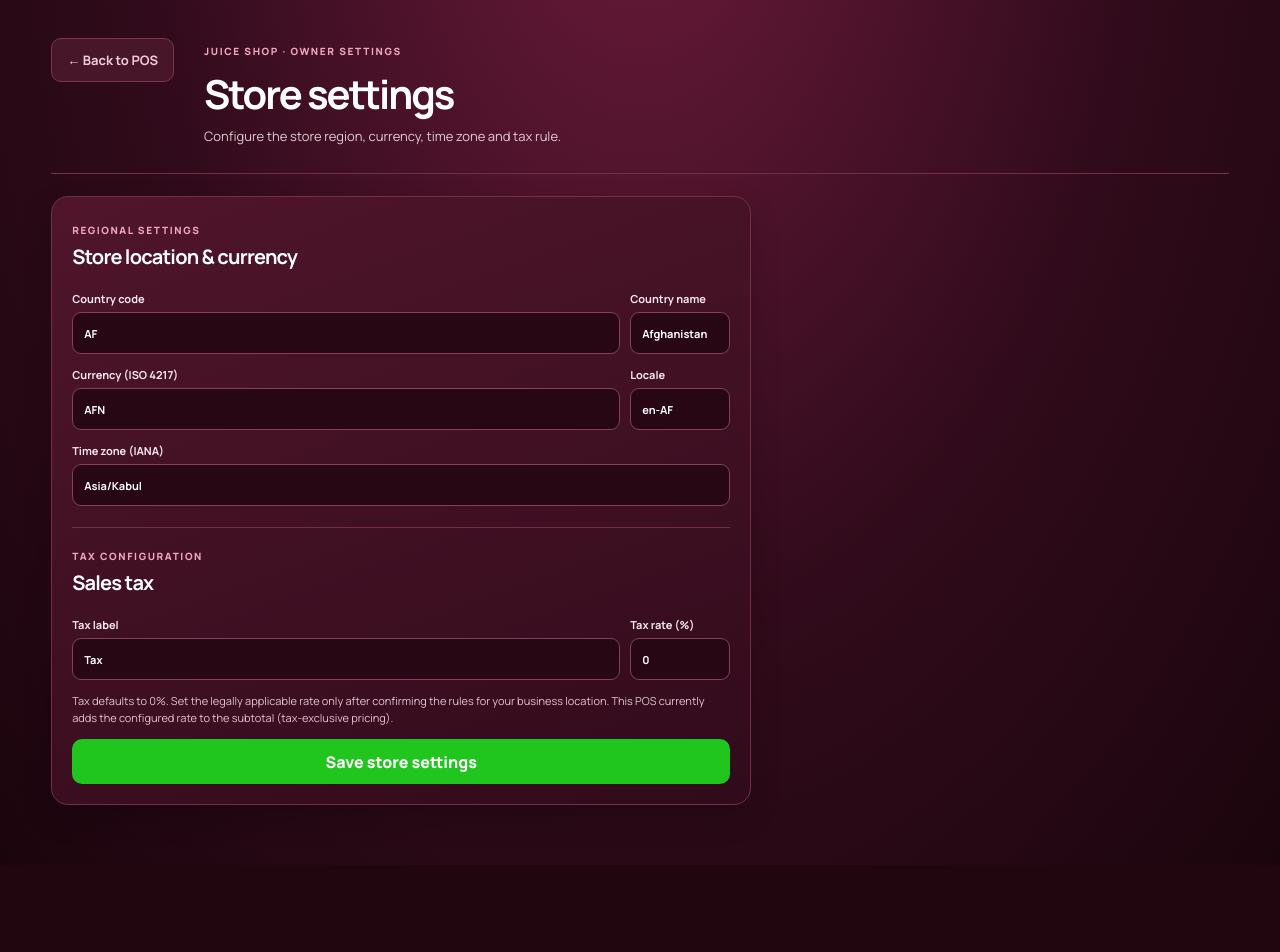
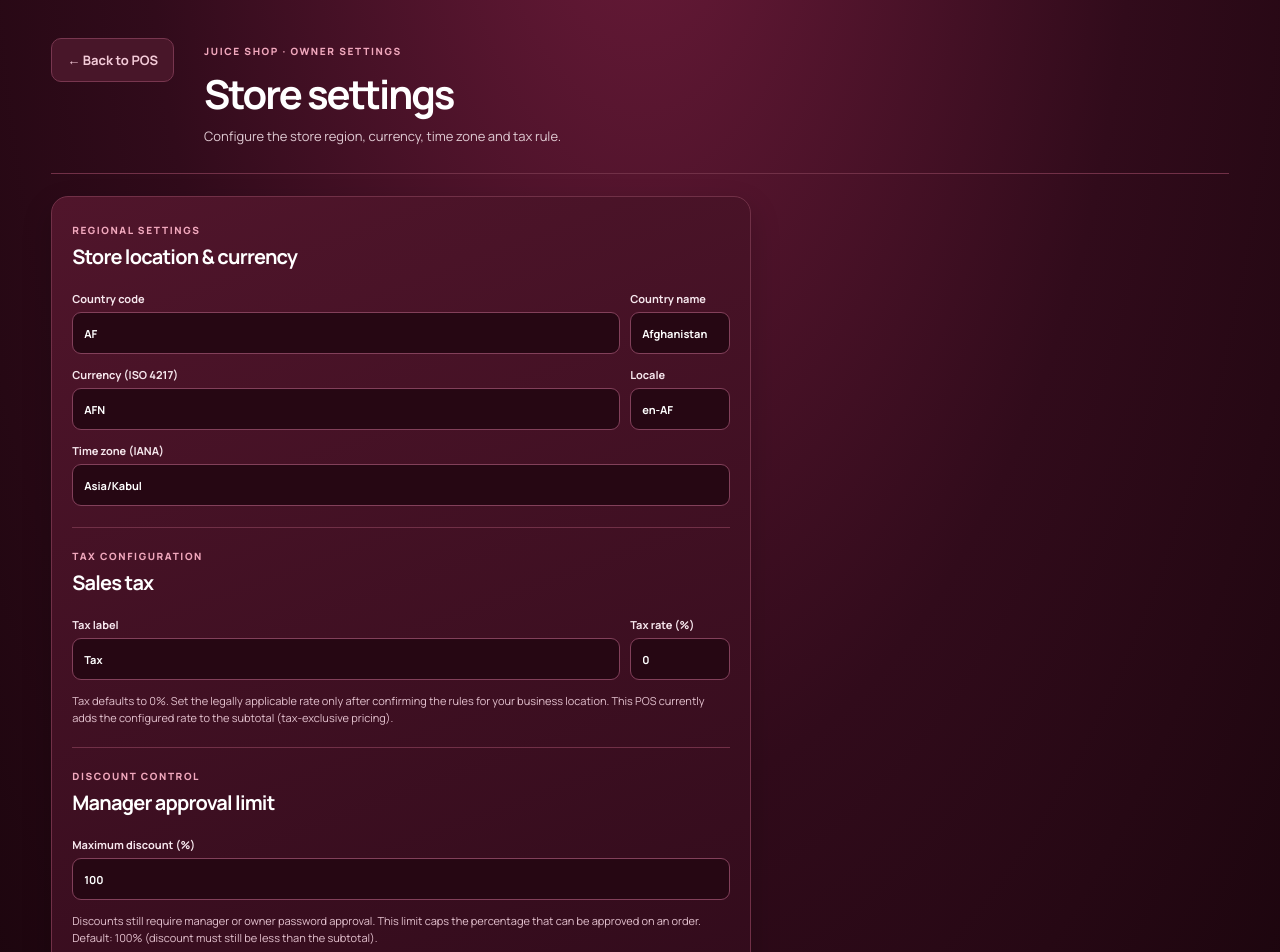
Before and after one commit to hasibhasib12/Juice-shop-, a Next.js app: page /settings in a window 1280 px wide. Shown: the top 952 px of the page. Before the commit the page ends 865 px from the top, so only its background shows below. Built offline with nearby package versions, Linux system fonts and the light colour scheme; no server answers; the database is empty.

Commit message:
Add configurable discount cap to owner settings screen

```diff
--- a/app/settings/page.tsx
+++ b/app/settings/page.tsx
@@ -2,11 +2,12 @@
 
 import { FormEvent, useEffect, useState } from "react";
 
-type Settings = { countryCode: string; countryName: string; currency: string; timezone: string; locale: string; taxRateBps: number; taxLabel: string };
-const defaults: Settings = { countryCode: "AF", countryName: "Afghanistan", currency: "AFN", timezone: "Asia/Kabul", locale: "en-AF", taxRateBps: 0, taxLabel: "Tax" };
+type Settings = { countryCode: string; countryName: string; currency: string; timezone: string; locale: string; taxRateBps: number; taxLabel: string; maxDiscountPercentBps: number };
+const defaults: Settings = { countryCode: "AF", countryName: "Afghanistan", currency: "AFN", timezone: "Asia/Kabul", locale: "en-AF", taxRateBps: 0, taxLabel: "Tax", maxDiscountPercentBps: 10000 };
 export default function SettingsPage() {
   const [settings, setSettings] = useState(defaults);
   const [taxPercent, setTaxPercent] = useState("0");
+  const [maxDiscountPercent, setMaxDiscountPercent] = useState("100");
   const [notice, setNotice] = useState("");
   const [busy, setBusy] = useState(false);
   useEffect(() => {
@@ -14,15 +15,18 @@ export default function SettingsPage() {
       if (data.settings) {
         setSettings({ ...defaults, ...data.settings });
         setTaxPercent((Number(data.settings.taxRateBps ?? 0) / 100).toString());
+        setMaxDiscountPercent((Number(data.settings.maxDiscountPercentBps ?? 10000) / 100).toString());
       }
     }).catch(() => setNotice("Could not load store settings."));
   }, []);
   async function save(event: FormEvent<HTMLFormElement>) {
     event.preventDefault(); setBusy(true); setNotice("");
     const rate = Number(taxPercent);
+    const discountLimit = Number(maxDiscountPercent);
     if (!Number.isFinite(rate) || rate < 0 || rate > 100) { setNotice("Tax rate must be between 0% and 100%."); setBusy(false); return; }
+    if (!Number.isFinite(discountLimit) || discountLimit < 0.01 || discountLimit > 100) { setNotice("Maximum discount must be between 0.01% and 100%."); setBusy(false); return; }
     try {
-      const response = await fetch("/api/settings", { method: "PUT", headers: { "Content-Type": "application/json" }, body: JSON.stringify({ ...settings, taxRateBps: Math.round(rate * 100) }) });
+      const response = await fetch("/api/settings", { method: "PUT", headers: { "Content-Type": "application/json" }, body: JSON.stringify({ ...settings, taxRateBps: Math.round(rate * 100), maxDiscountPercentBps: Math.round(discountLimit * 100) }) });
       const data = await response.json();
       if (!response.ok) throw new Error(data.error || "Settings could not be saved.");
       setSettings({ ...defaults, ...data.settings });
@@ -43,7 +47,10 @@ export default function SettingsPage() {
         <div className="catalog-section-head settings-subhead"><div><span>TAX CONFIGURATION</span><h2>Sales tax</h2></div></div>
         <div className="catalog-form-row"><label>Tax label<input required maxLength={30} value={settings.taxLabel} onChange={(e) => field("taxLabel", e.target.value)}/></label><label>Tax rate (%)<input required type="number" min="0" max="100" step="0.01" value={taxPercent} onChange={(e) => setTaxPercent(e.target.value)}/></label></div>
         <p className="inventory-hint">Tax defaults to 0%. Set the legally applicable rate only after confirming the rules for your business location. This POS currently adds the configured rate to the subtotal (tax-exclusive pricing).</p>
-        <button className="catalog-primary" disabled={busy}>{busy ? "Saving…" : "Save store settings"}</button>
+        <div className="catalog-section-head settings-subhead"><div><span>DISCOUNT CONTROL</span><h2>Manager approval limit</h2></div></div>
+        <label>Maximum discount (%)<input required type="number" min="0.01" max="100" step="0.01" value={maxDiscountPercent} onChange={(e) => setMaxDiscountPercent(e.target.value)}/></label>
+        <p className="inventory-hint">Discounts still require manager or owner password approval. This limit caps the percentage that can be approved on an order. Default: 100% (discount must still be less than the subtotal).</p>
+      <button className="catalog-primary" disabled={busy}>{busy ? "Saving…" : "Save store settings"}</button>
       </form>
     </main>
   );
```
